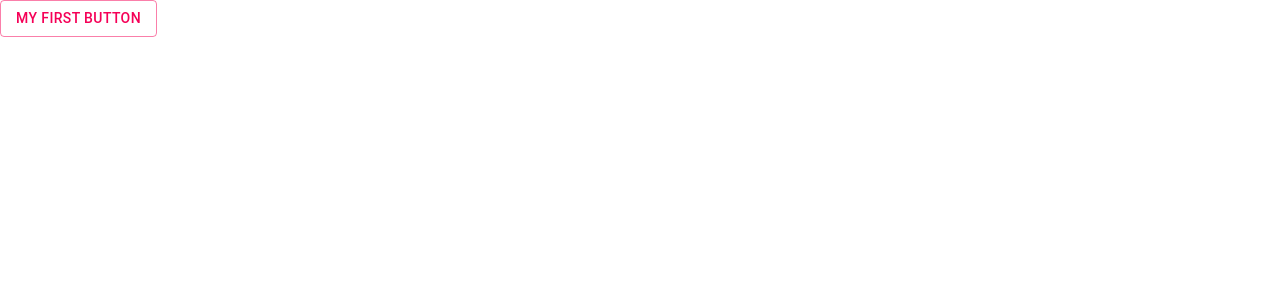
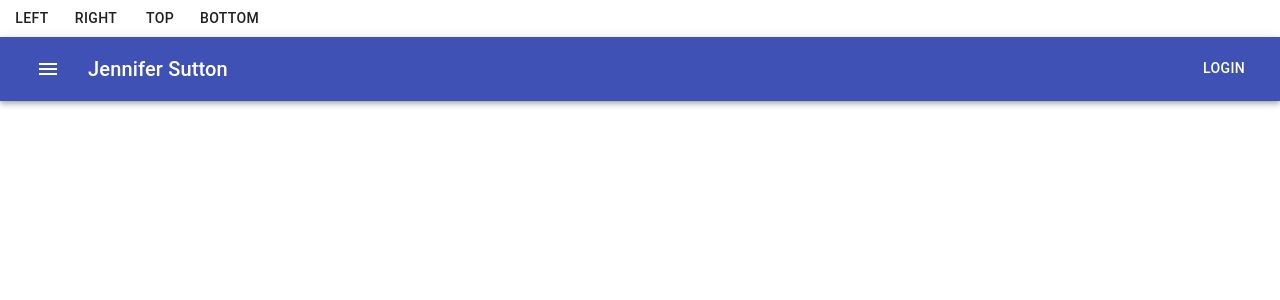
Before and after one commit to pmitch242/jessica-sutton, a React (Create React App) app: page / in a window 1280 px wide. Shown: the top 300 px of the page. Built offline with nearby package versions, Linux system fonts and the light colour scheme.

Commit message:
adding and texting out material-ui nav and drawer components

```diff
--- a/package.json
+++ b/package.json
@@ -4,6 +4,7 @@
   "private": true,
   "dependencies": {
     "@material-ui/core": "^4.11.0",
+    "@material-ui/icons": "^4.9.1",
     "@testing-library/jest-dom": "^4.2.4",
     "@testing-library/react": "^9.5.0",
     "@testing-library/user-event": "^7.2.1",
--- a/src/App.js
+++ b/src/App.js
@@ -1,10 +1,12 @@
 import React from 'react';
-import { Button } from '@material-ui/core';
+import TemporaryDrawer  from './components/navbars/TemporaryDrawer';
+import TopNav from './components/navbars/TopNav';
 
 function App() {
   return (
     <div className="App">
-        <Button variant='outlined' color='secondary'>My First Button</Button>
+      < TemporaryDrawer />
+      <TopNav />
     </div>
   );
 }
--- /dev/null
+++ b/src/components/navbars/TemporaryDrawer/index.jsx
@@ -0,0 +1,76 @@
+import React from 'react';
+import clsx from 'clsx';
+import { makeStyles } from '@material-ui/core/styles';
+import Drawer from '@material-ui/core/Drawer';
+import Button from '@material-ui/core/Button';
+import List from '@material-ui/core/List';
+import Divider from '@material-ui/core/Divider';
+import ListItem from '@material-ui/core/ListItem';
+import ListItemText from '@material-ui/core/ListItemText';
+
+const useStyles = makeStyles({
+  list: {
+    width: 250,
+  },
+  fullList: {
+    width: 'auto',
+  },
+});
+
+export default function TemporaryDrawer() {
+  const classes = useStyles();
+  const [state, setState] = React.useState({
+    top: false,
+    left: false,
+    bottom: false,
+    right: false,
+  });
+
+  const toggleDrawer = (anchor, open) => (event) => {
+    if (event.type === 'keydown' && (event.key === 'Tab' || event.key === 'Shift')) {
+      return;
+    }
+
+    setState({ ...state, [anchor]: open });
+  };
+
+  const list = (anchor) => (
+    <div
+      className={clsx(classes.list, {
+        [classes.fullList]: anchor === 'top' || anchor === 'bottom',
+      })}
+      role="presentation"
+      onClick={toggleDrawer(anchor, false)}
+      onKeyDown={toggleDrawer(anchor, false)}
+    >
+      <List>
+        {['Inbox', 'Starred', 'Send email', 'Drafts'].map((text, index) => (
+          <ListItem button key={text}>
+            <ListItemText primary={text} />
+          </ListItem>
+        ))}
+      </List>
+      <Divider />
+      <List>
+        {['All mail', 'Trash', 'Spam'].map((text, index) => (
+          <ListItem button key={text}>
+            <ListItemText primary={text} />
+          </ListItem>
+        ))}
+      </List>
+    </div>
+  );
+
+  return (
+    <div>
+      {['left', 'right', 'top', 'bottom'].map((anchor) => (
+        <React.Fragment key={anchor}>
+          <Button onClick={toggleDrawer(anchor, true)}>{anchor}</Button>
+          <Drawer anchor={anchor} open={state[anchor]} onClose={toggleDrawer(anchor, false)}>
+            {list(anchor)}
+          </Drawer>
+        </React.Fragment>
+      ))}
+    </div>
+  );
+}
--- /dev/null
+++ b/src/components/navbars/TopNav/index.jsx
@@ -0,0 +1,38 @@
+import React from 'react'
+import { makeStyles } from '@material-ui/core/styles';
+import { AppBar, Toolbar, IconButton, Button, Typography } from '@material-ui/core'
+import MenuIcon from '@material-ui/icons/Menu';
+
+const TopNav = () => {
+
+    const useStyles = makeStyles((theme) => ({
+        menuButton: {
+            marginRight: theme.spacing(2),
+        },
+        title: {
+            flexGrow: 1,
+        },
+    }));
+
+    const classes = useStyles();
+
+    return (
+        <div>
+            <div className={classes.root}>
+                <AppBar position="static">
+                    <Toolbar>
+                        <IconButton edge={false} className={classes.menuButton} color="inherit" aria-label="menu">
+                            <MenuIcon />
+                        </IconButton>
+                        <Typography variant="h6" className={classes.title}>
+                            Jennifer Sutton
+                        </Typography>
+                        <Button color="inherit">Login</Button>
+                    </Toolbar>
+                </AppBar>
+            </div>
+        </div>
+    )
+}
+
+export default TopNav;
```
Also changed, not shown: 1 other file (tests, documents, lock files or other folders).
